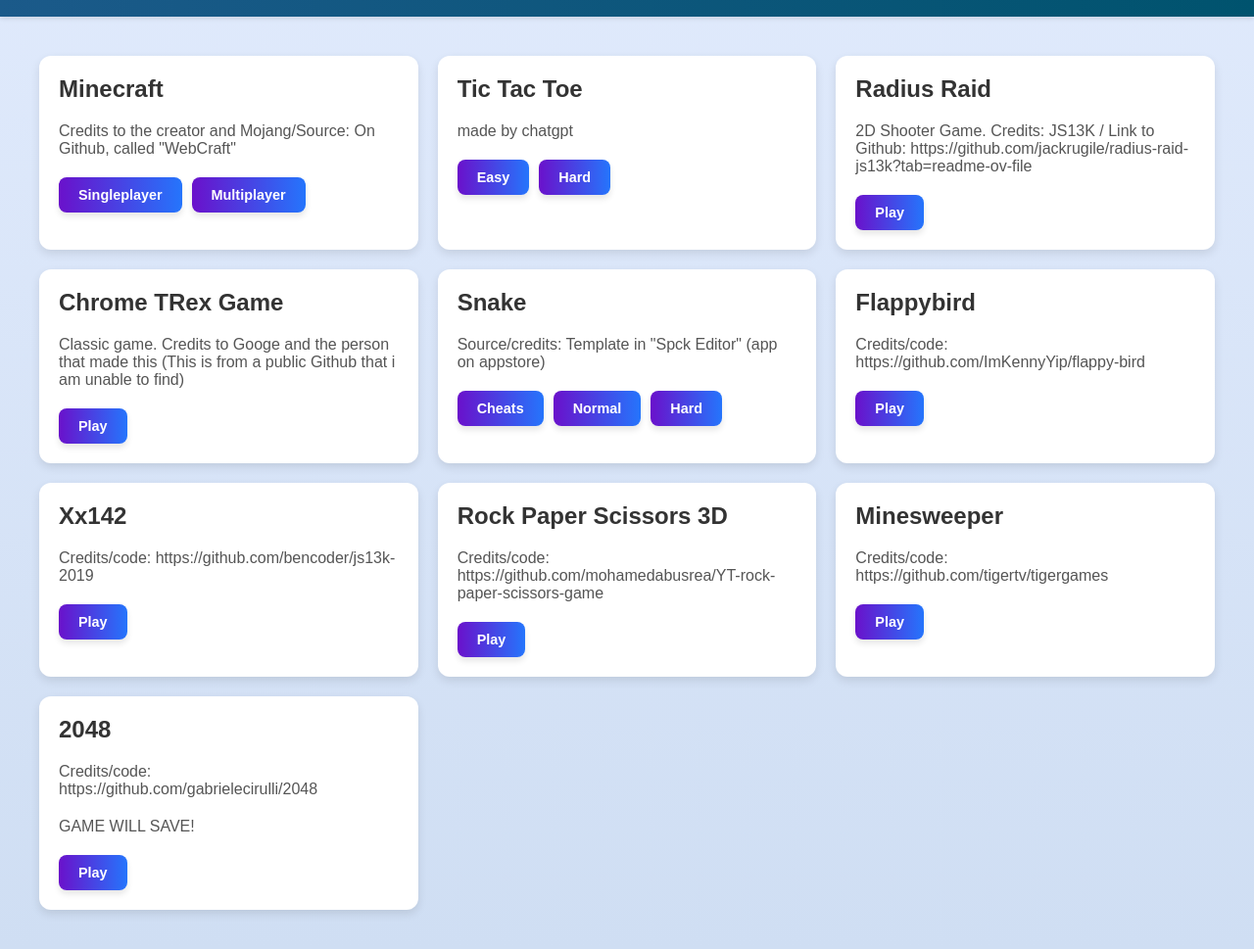
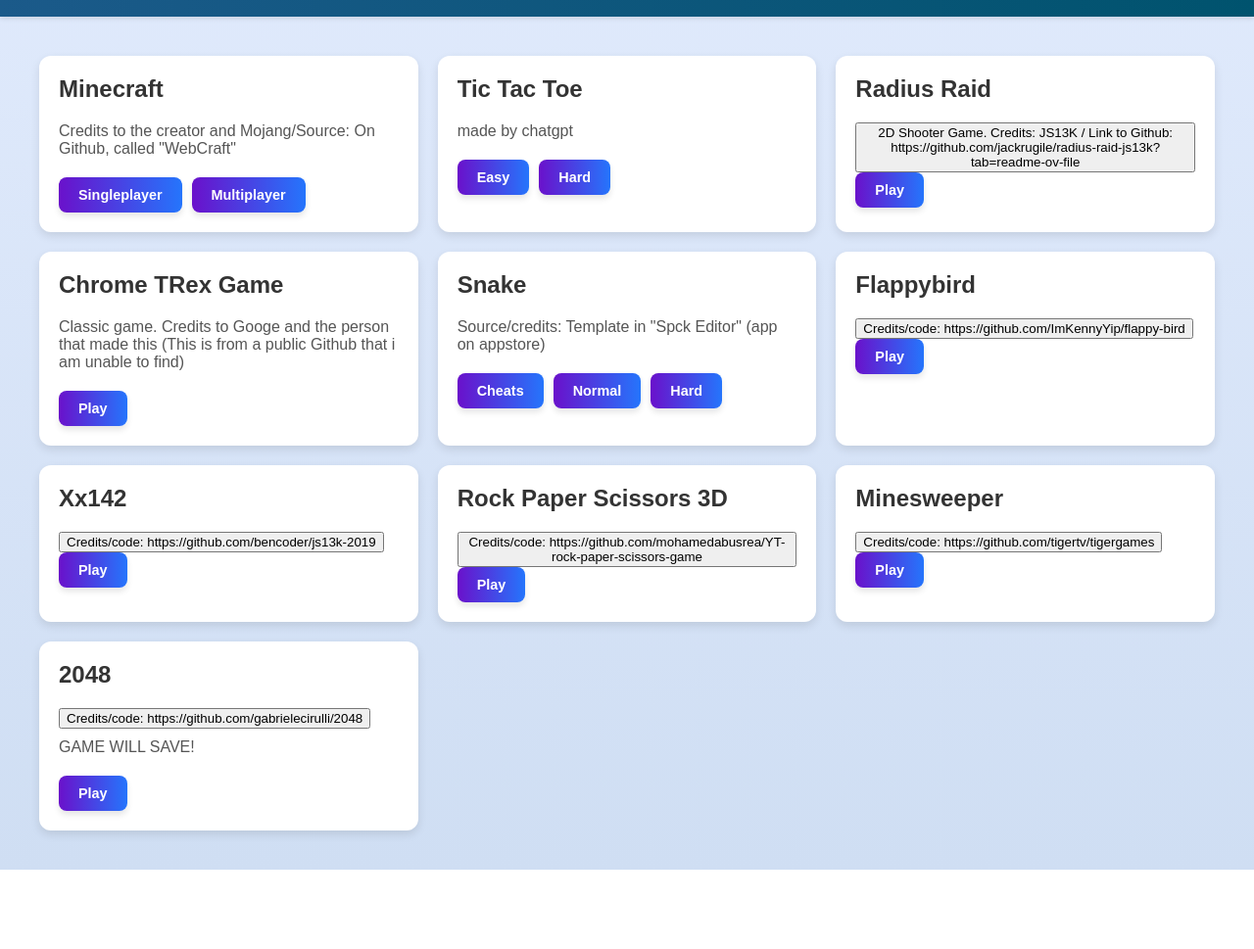
Before and after one commit to WhatDoIDo125/game, a plain HTML site: page index.html in a window 1280 px wide. Shown: the part 68-1037 px from the top of the page at 98% size. After the commit the page ends 956 px from the top, so only its background shows below. Drawn offline with Linux system fonts and the light colour scheme.

Commit message:
Update index.html

```diff
--- a/index.html
+++ b/index.html
@@ -139,7 +139,7 @@
 
     <section>
       <h2>Radius Raid</h2>
-      <p href="https://github.com/jackrugile/radius-raid-js13k?tab=readme-ov-file">2D Shooter Game. Credits: JS13K / Link to Github: https://github.com/jackrugile/radius-raid-js13k?tab=readme-ov-file</p>
+      <button href="https://github.com/jackrugile/radius-raid-js13k?tab=readme-ov-file">2D Shooter Game. Credits: JS13K / Link to Github: https://github.com/jackrugile/radius-raid-js13k?tab=readme-ov-file</button>
       <div class="link-container">
         <a href="rraid.html">Play</a>
       </div>
@@ -165,7 +165,7 @@
 
     <section>
       <h2>Flappybird</h2>
-      <p>Credits/code: https://github.com/ImKennyYip/flappy-bird</p>
+      <button href="https://github.com/ImKennyYip/flappy-bird">Credits/code: https://github.com/ImKennyYip/flappy-bird</button>
       <div class="link-container">
         <a href="flappybird/index.html">Play</a>
       </div>
@@ -173,7 +173,7 @@
 
     <section>
       <h2>Xx142</h2>
-      <p>Credits/code: https://github.com/bencoder/js13k-2019</p>
+      <button href="https://github.com/bencoder/js13k-2019">Credits/code: https://github.com/bencoder/js13k-2019</button>
       <div class="link-container">
         <a href="xx142/src/index.html">Play</a>
       </div>
@@ -181,7 +181,7 @@
 
     <section>
       <h2>Rock Paper Scissors 3D</h2>
-      <p>Credits/code: https://github.com/mohamedabusrea/YT-rock-paper-scissors-game</p>
+      <button href="https://github.com/mohamedabusrea/YT-rock-paper-scissors-game">Credits/code: https://github.com/mohamedabusrea/YT-rock-paper-scissors-game</button>
       <div class="link-container">
         <a href="rockps/index.html">Play</a>
       </div>
@@ -189,7 +189,7 @@
 
     <section>
       <h2>Minesweeper</h2>
-      <p>Credits/code: https://github.com/tigertv/tigergames</p>
+      <button href="https://github.com/tigertv/tigergames">Credits/code: https://github.com/tigertv/tigergames</button>
       <div class="link-container">
         <a href="minesweeper/index.html">Play</a>
       </div>
@@ -197,7 +197,7 @@
 
     <section>
       <h2>2048</h2>
-      <p>Credits/code: https://github.com/gabrielecirulli/2048</p>
+      <button href="https://github.com/gabrielecirulli/2048">Credits/code: https://github.com/gabrielecirulli/2048</button>
       <p>GAME WILL SAVE!</p>
       <div class="link-container">
         <a href="2048-master/index.html">Play</a>
```
